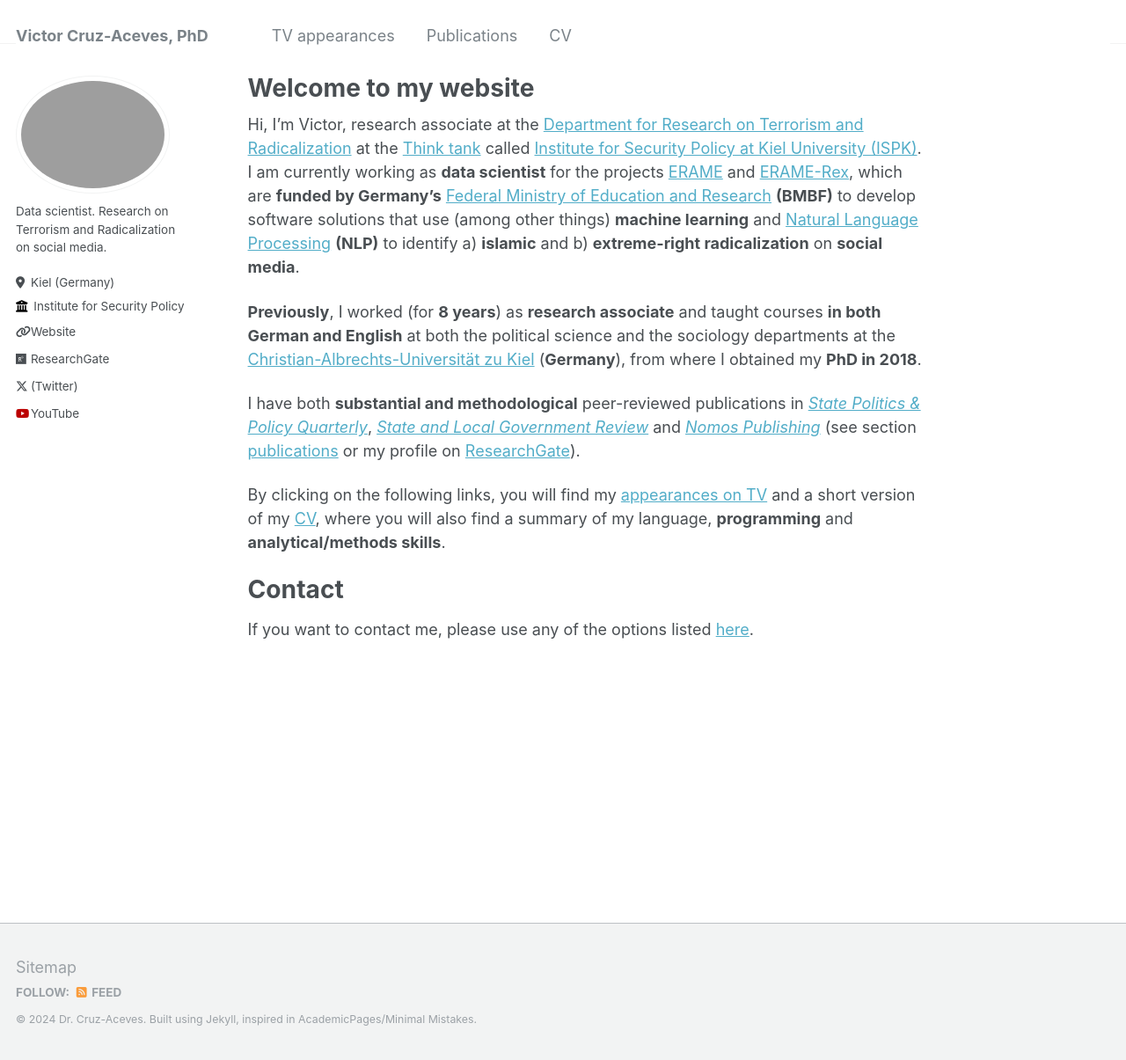
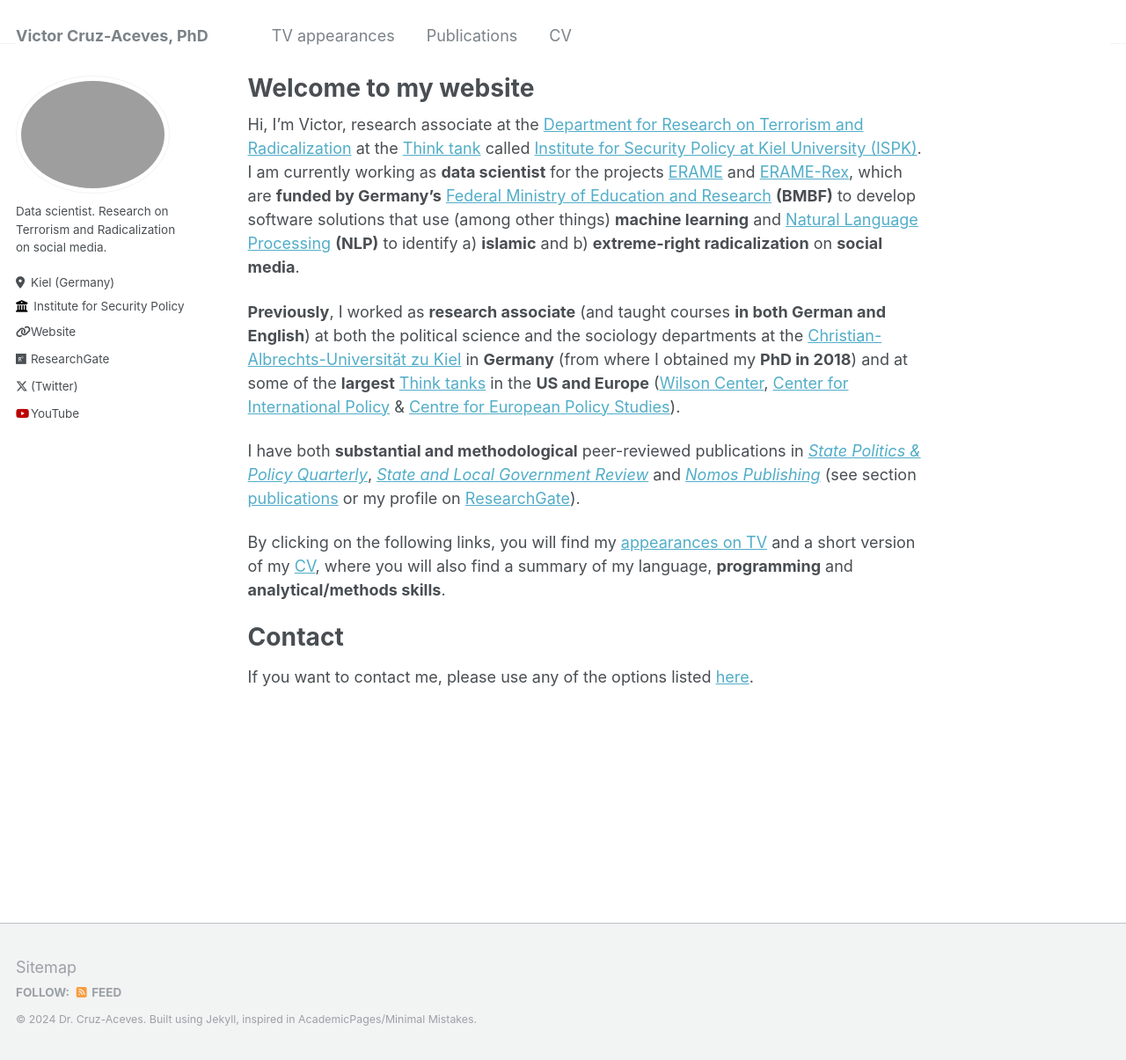
Before and after one commit to victor-cruz-aceves/victor-cruz-aceves.github.io, a Jekyll site: the page built from _pages/about.md, in a window 1280 px wide and 1205 px high. Shown: the whole window at 88% size. Built offline with Jekyll 4.4.1, drawn with Linux system fonts in a browser that asks for light colours.

Commit message:
Added work experience in think tanks

```diff
--- a/_pages/about.md
+++ b/_pages/about.md
@@ -9,7 +9,7 @@ redirect_from:
 
 Hi, I'm Victor, research associate at the [Department for Research on Terrorism and Radicalization](https://www.ispk.uni-kiel.de/en/departments/center-for-research-on-terrorism-and-radicalization) at the [Think tank](https://en.wikipedia.org/wiki/Think_tank) called [Institute for Security Policy at Kiel University (ISPK)](https://www.ispk.uni-kiel.de/en). I am currently working as **data scientist** for the projects [ERAME](https://www.ispk.uni-kiel.de/de/abteilungen/abteilung-terrorismus-und-radikalisierungsforschung/publikationen/download/projektumriss_erame.pdf) and [ERAME-Rex](https://www.ispk.uni-kiel.de/de/abteilungen/abteilung-terrorismus-und-radikalisierungsforschung/publikationen/download/projektumriss_erame-rex.pdf), which are **funded by Germany's** [Federal Ministry of Education and Research](https://www.bmbf.de/bmbf/en/home/home_node.html) **(BMBF)** to develop software solutions that use (among other things) **machine learning** and [Natural Language Processing](https://en.wikipedia.org/wiki/Natural_language_processing) **(NLP)** to identify a) **islamic** and b) **extreme-right radicalization** on **social media**.
 
-**Previously**, I worked (for **8 years**) as **research associate** and taught courses **in both German and English** at both the political science and the sociology departments at the [Christian-Albrechts-Universität zu Kiel](https://www.uni-kiel.de/en/) (**Germany**), from where I obtained my **PhD in 2018**.
+**Previously**, I worked as **research associate** (and taught courses **in both German and English**) at both the political science and the sociology departments at the [Christian-Albrechts-Universität zu Kiel](https://www.uni-kiel.de/en/) in **Germany** (from where I obtained my **PhD in 2018**) and at some of the **largest** [Think tanks](https://en.wikipedia.org/wiki/Think_tank) in the **US and Europe** ([Wilson Center](https://www.wilsoncenter.org/), [Center for International Policy](https://internationalpolicy.org/) & [Centre for European Policy Studies](https://www.ceps.eu/)).
 
 I have both **substantial and methodological** peer-reviewed publications in [*State Politics & Policy Quarterly*](https://www.cambridge.org/core/journals/state-politics-and-policy-quarterly), [*State and Local Government Review*](https://journals.sagepub.com/home/SLG) and [*Nomos Publishing*](https://www.nomos.de/en/) (see section [publications](https://victor-cruz-aceves.github.io//portfolio/) or my profile on [ResearchGate](https://www.researchgate.net/profile/Victor-Cruz-Aceves-2/research)).
 
```
